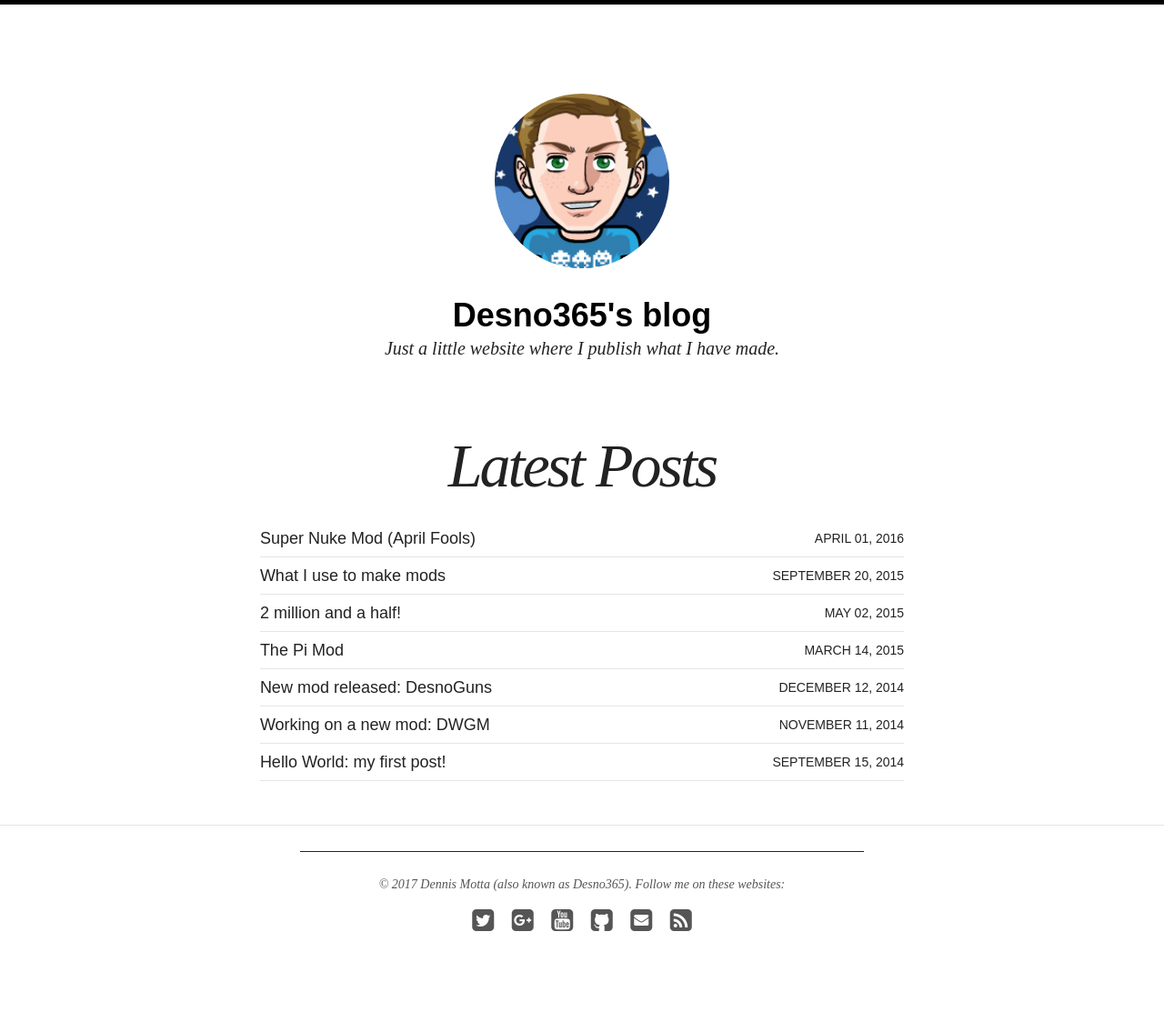
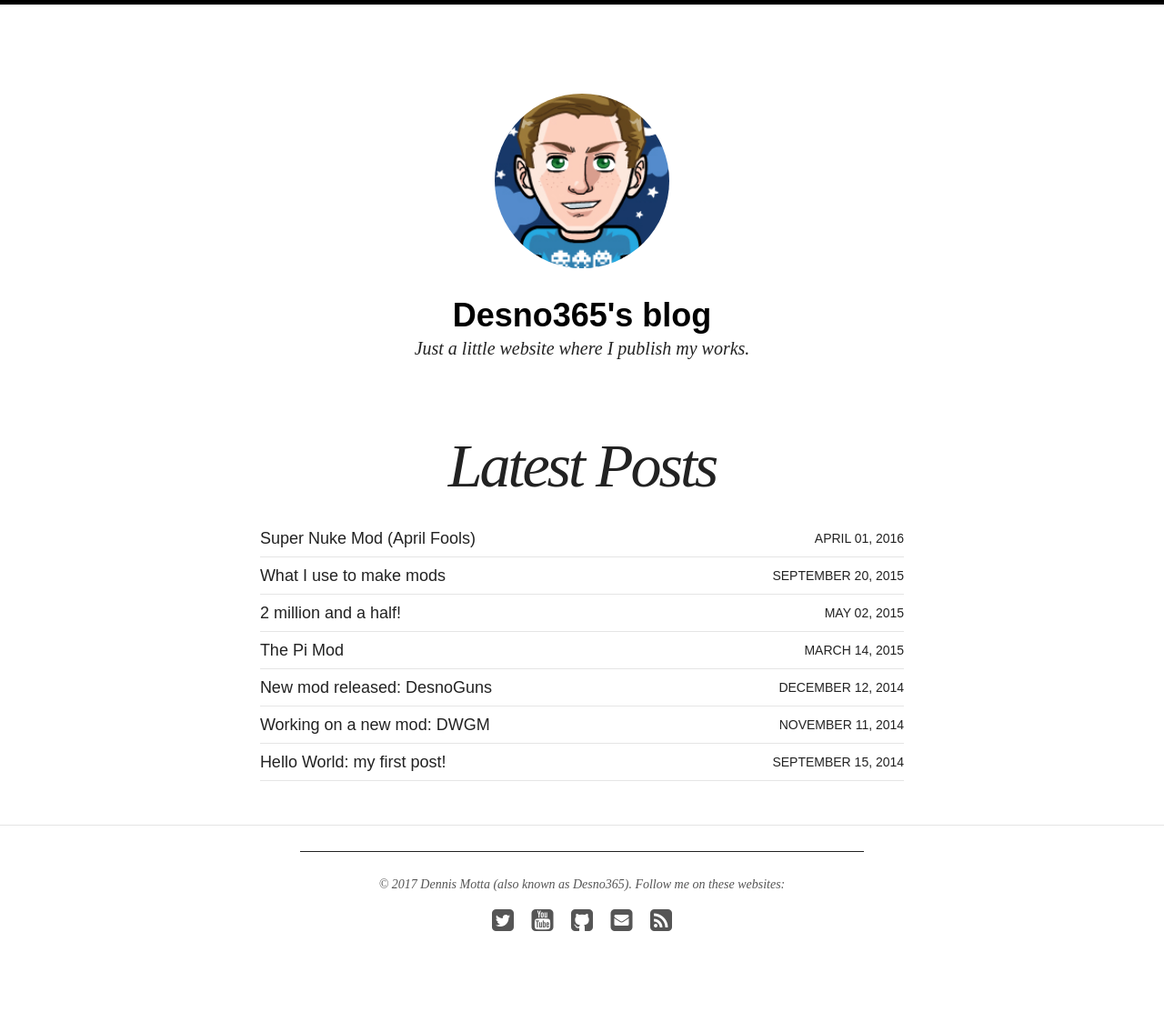
Before and after one commit to Desno365/Desno365.github.io, a Jekyll site: the page built from index.html, in a window 1280 px wide. Shown: the whole page at 91% size. Built offline with Jekyll 4.4.1, drawn with Linux system fonts in a browser that asks for light colours; nearby versions of some CDN libraries; comment, search, counter and statistics services are not loaded.

Commit message:
Remove google plus profile; Change website description

```diff
--- a/_config.yml
+++ b/_config.yml
@@ -2,7 +2,7 @@
 
 title: Desno365's blog
 locale: en_US
-description: Just a little website where I publish what I have made.
+description: Just a little website where I publish my works.
 logo: site-logo.png
 search: false
 url: http://desno365.net
@@ -64,7 +64,7 @@ owner:
   pinterest: #username
   weibo: #userid
   google:
-    plus: DennisMottaDesno365
+    plus:
     youtube: UCJQL47nQnsijcaN_7pMsjCQ
     verify: Kf4WNcQ8vbpqczQdZHuGOcX8O4LH6EsO0-MruCK8oPw
   bing-verify: F2B0E247C6AB9BC3F524FA8EBD3DC6CE
```
